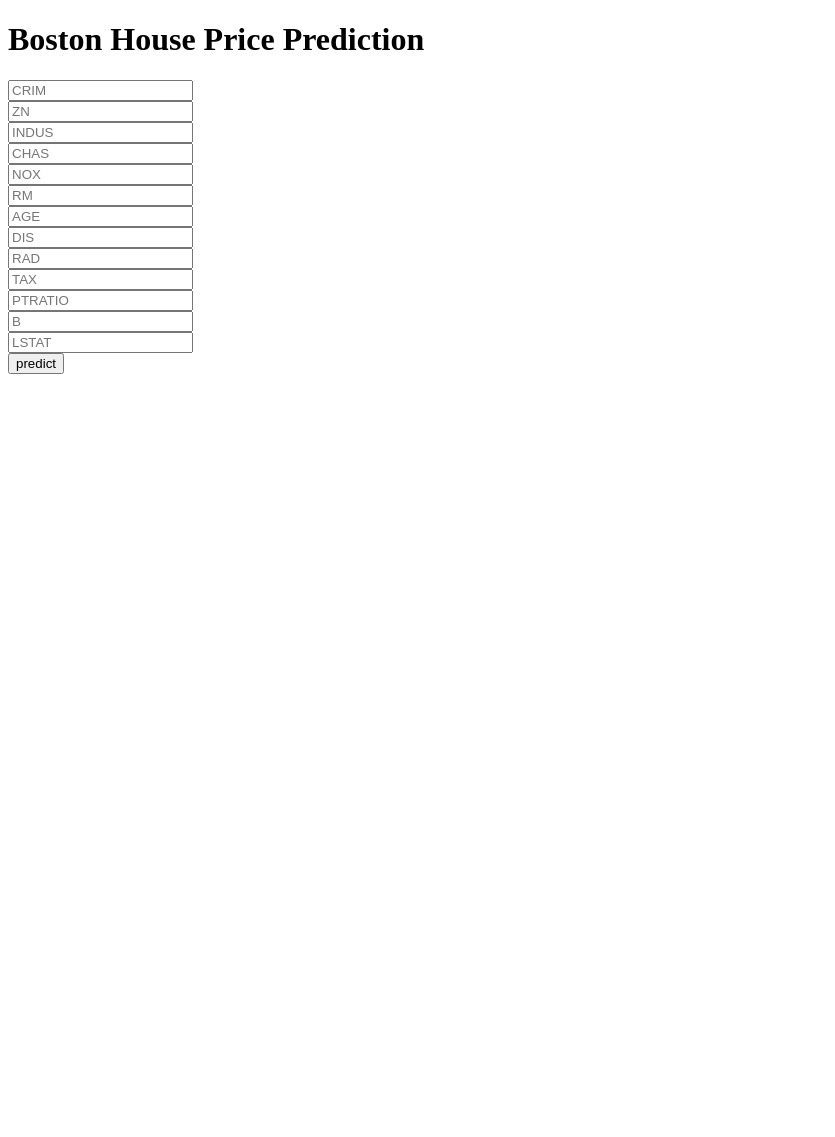
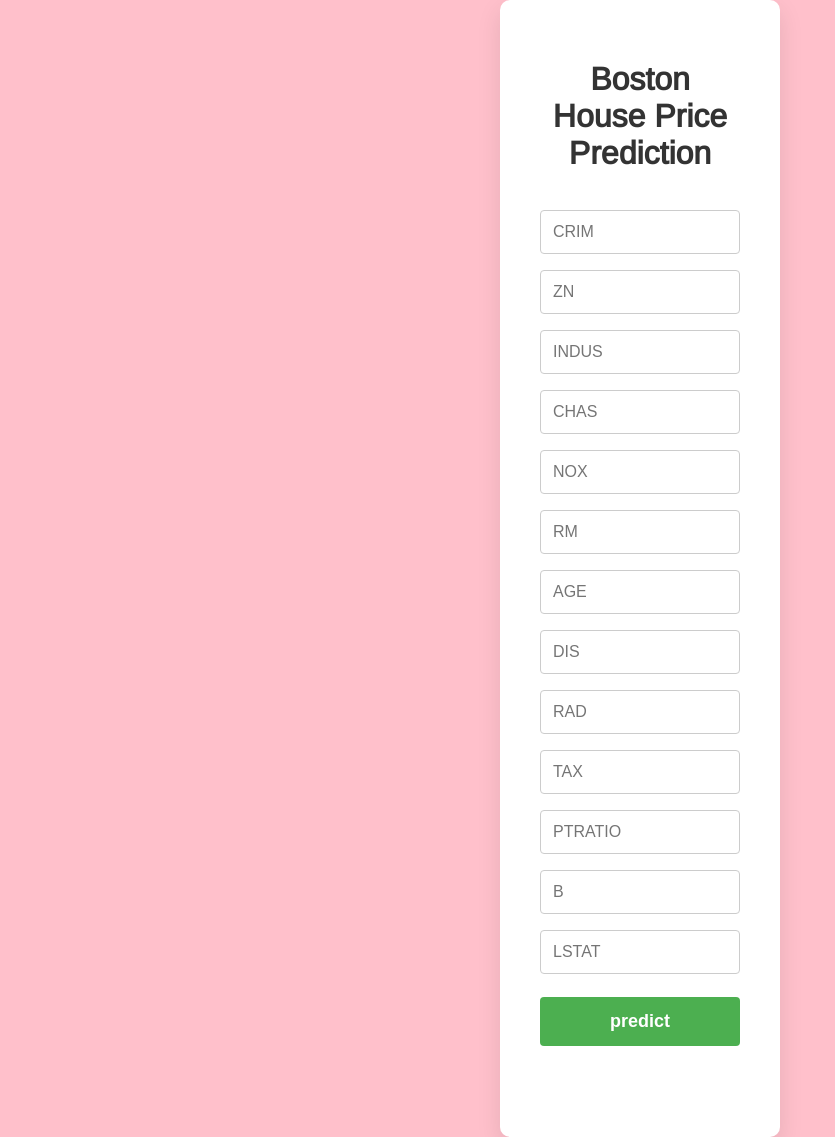
Before and after one commit to chinthasivaji123-ctrl/Housepricing, a Flask app: page / in a window 1280 px wide. Shown: the whole page, without its empty margins (0-835 px from the left). Before the commit the page ends 374 px from the top, so only its background shows below. Run offline with Flask 3, Linux system fonts and the light colour scheme; parts of the project's set-up code (start-up, migrations or seed data) failed here and were passed over.

Commit message:
Updated UI: Centered form and added CSS styling

```diff
--- a/app.py
+++ b/app.py
@@ -36,5 +36,5 @@ def predict():
 import os
 
 if __name__ == "__main__":
-    port = int(os.environ.get("PORT", 10000))
+    port = int(os.environ.get("PORT", 8080))
     app.run(host="0.0.0.0", port=port)
--- a/templates/home.html
+++ b/templates/home.html
@@ -5,6 +5,72 @@
         <title>ML API</title>
         <link href='https://fonts.googleapis.com/css?family=Pacifico' rel="stylesheet">
          <link href='https://fonts.googleapis.com/css?family=Arimo' rel="stylesheet">
+
+         <style>
+            body {
+               background-color: pink;
+               font-family: 'Arimo',sans-serif;
+               display:flex;
+               justify-content: center;
+               align-items: center;
+               min-height: 100vh;
+               margin: 0;
+            }
+
+            .login {
+                background-color: white;
+                padding: 40px;
+                border-radius: 10px;
+                box-shadow: 0px 10px 25px rgba(0,0,0,0.1);
+                width: 200px;
+                max-width: 1000px;
+                text-align: center;
+
+            }
+
+            h1{
+                margin-bottom: 30px;
+                color: #333;
+
+            }
+
+            input[type="text"] {
+                width: 100%;
+                padding: 12px;
+                margin: 8px 0;
+                display: inline-block;
+                border: 1px solid #ccc;
+                border-radius: 4px;
+                box-sizing: border-box;
+                font-size: 16px;
+            }
+
+            /* 4. Style the predict button */
+            .btn-primary {
+                width: 100%;
+                background-color: #4CAF50;
+                color: white;
+                padding: 14px 20px;
+                margin: 15px 0;
+                border: none;
+                border-radius: 4px;
+                cursor: pointer;
+                font-size: 18px;
+                font-weight: bold;
+                transition: background 0.3s;
+            }
+
+            .btn-primary:hover {
+                background-color: #45a049;
+            }
+             /* Result text styling */
+            h2 {
+                color: #2c3e50;
+                margin-top: 20px;
+            }
+
+
+         </style>
         <link href='https://fonts.googleapis.com/css?family=Hind:300' rel="stylesheet">
 
          <link href='https://fonts.googleapis.com/css?family=Open+Sans+Condensed:300' rel="stylesheet">
```
